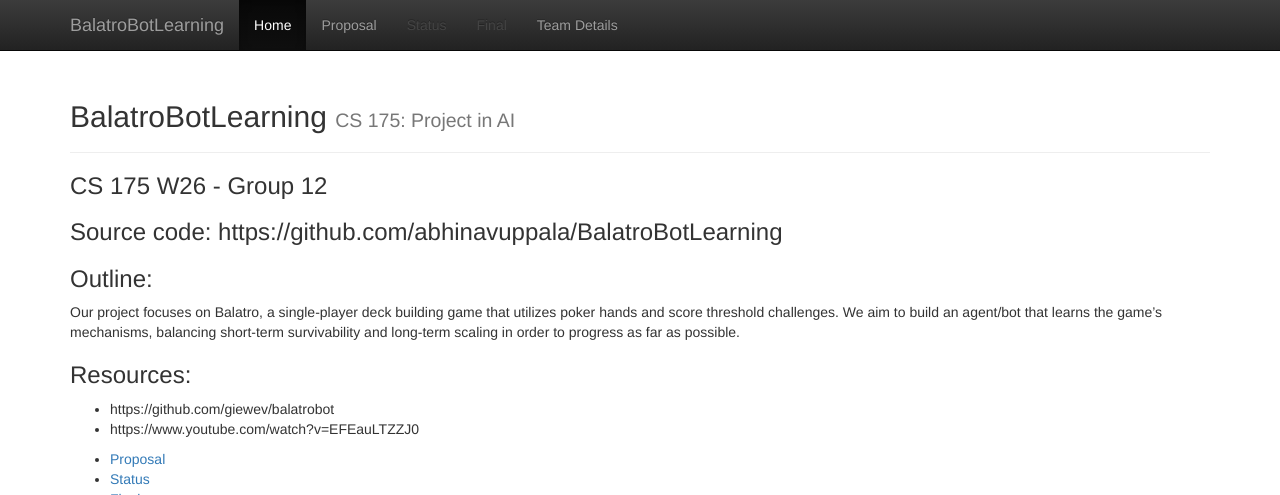
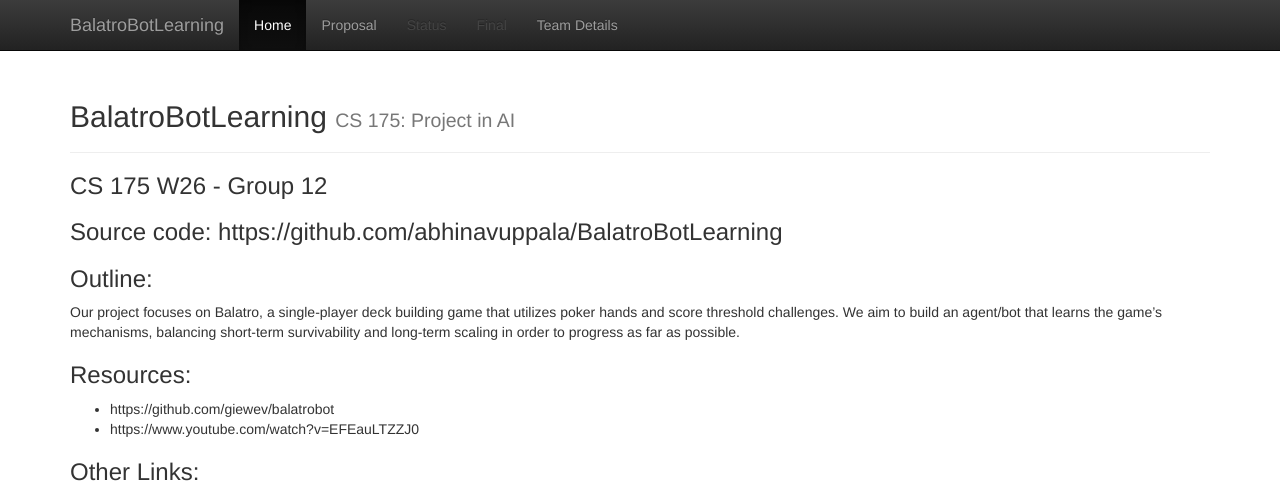
Before and after one commit to abhinavuppala/BalatroBotLearning, a Jekyll site: the page built from docs/index.md, in a window 1280 px wide and 935 px high, cut to the strip 0-495 px from the top of the window. Built offline with Jekyll 4.4.1, drawn with Linux system fonts in a browser that asks for light colours.

Commit message:
Cleaning up index.md

```diff
--- a/docs/index.md
+++ b/docs/index.md
@@ -15,8 +15,11 @@
 - https://github.com/giewev/balatrobot
 - https://www.youtube.com/watch?v=EFEauLTZZJ0
 
+### Other Links:
 - [Proposal](proposal.html)
 - [Status](status.html)
 - [Final](final.html)
 
+
+
 ![Balatro Mainscreen](https://frostilyte.ca/wp-content/uploads/2024/03/balatro-banner.png?w=816)
```
